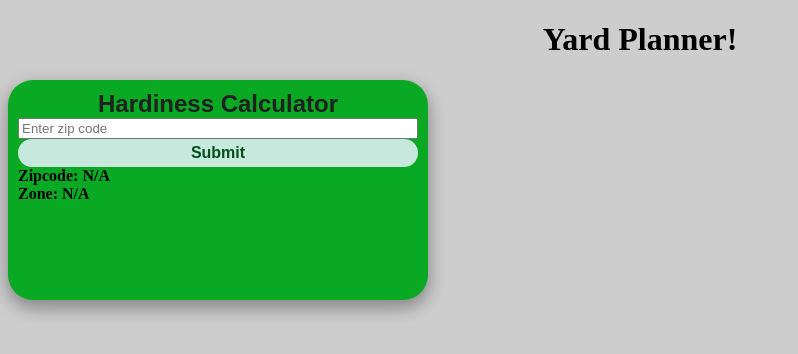
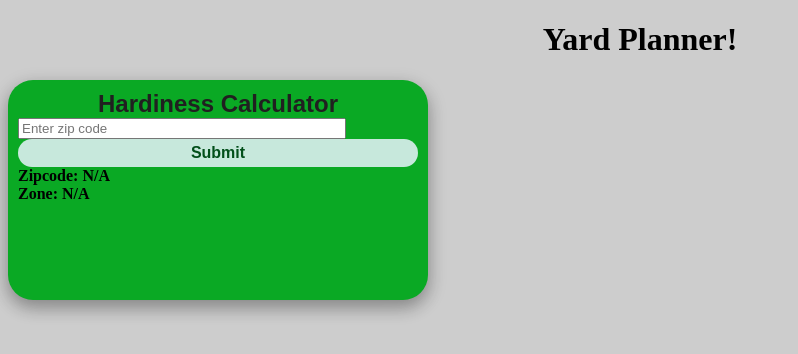
Before and after one commit to drewbrownie21/yard-planner, a React (Vite) app: page / in a window 1280 px wide. Shown: the top 354 px of the page, without its empty margins (0-798 px from the left). Built offline with nearby package versions, Linux system fonts and the light colour scheme.

Commit message:
Add input width

```diff
--- a/src/components/Tile.tsx
+++ b/src/components/Tile.tsx
@@ -7,8 +7,6 @@ interface TileProps {
   children?: React.ReactNode;
 }
 
-// Children here allows the user to pass in a variety of different elements into tile, maybe bad practice?
-// Feels like it will give a lot of unstructered power
 function Tile({ title, children }: TileProps) {
   return (
     <section className="tile">
--- a/src/hardiness/Hardiness.css
+++ b/src/hardiness/Hardiness.css
@@ -2,3 +2,7 @@
   display: flex;
   flex-direction: column;
 }
+
+.input {
+  width: 80%;
+}
--- a/src/hardiness/Hardiness.tsx
+++ b/src/hardiness/Hardiness.tsx
@@ -19,6 +19,7 @@ export function Haridness() {
       <Tile title="Hardiness Calculator">
         <form onSubmit={handleClick} className="flex-container">
           <input
+            className="input"
             placeholder="Enter zip code"
             value={zipcode}
             onChange={(e) => setZipcode(e.target.value)}
```
